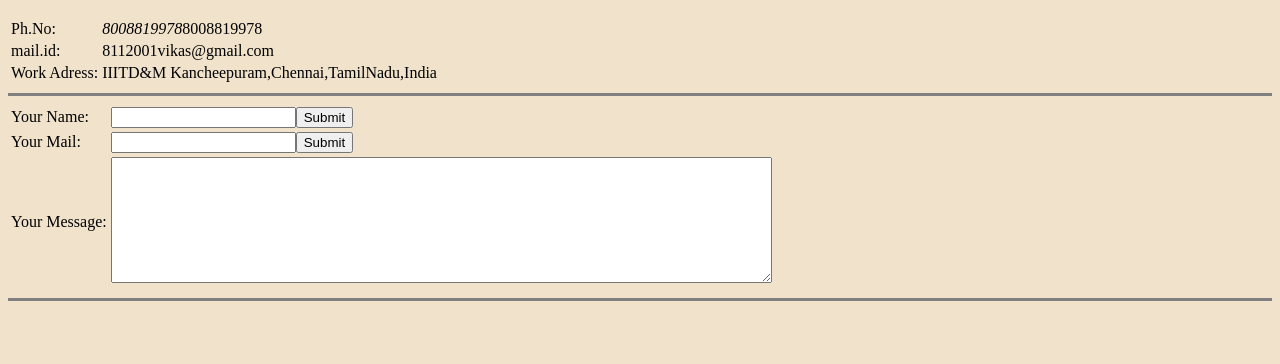
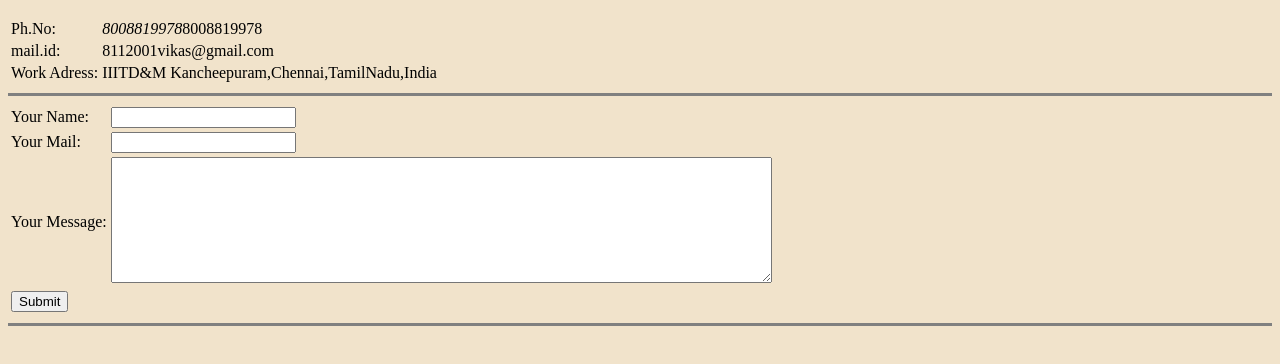
Before and after one commit to dolendravikas/dolendravikas.github.io, a plain HTML site: page contacts.html in a window 1280 px wide. Shown: the part 50-414 px from the top of the page. Drawn offline with Linux system fonts and the light colour scheme.

Commit message:
changed submit input tag.
added a feature that allows the user to direct mail to me, after entering into the contact me web.

```diff
--- a/contacts.html
+++ b/contacts.html
@@ -21,19 +21,22 @@
       </tr>
     </table>
     <hr size="3" noshade>
-    <form class="" action="index.html" method="post">
+    <form class="" action="mailto:8112001vikas@gmail.com" method="post" enctype="text/plain">
       <table>
         <tr>
           <td><label for="">Your Name:</label></td>
-          <td><input type="text" name="" value=""><input type="submit" name=""></td>
+          <td><input type="text" name="Name:" value=""></td>
         </tr>
         <tr>
           <td><label for="">Your Mail:</label></td>
-          <td><input type="email" name="" value=""><input type="submit" name=""></td>
+          <td><input type="email" name="Mail.Id:" value=""></td>
         </tr>
         <tr>
           <td><label for="">Your Message:</label><br></td>
-          <td><textarea name="name" rows="8" cols="80"></textarea></td>
+          <td><textarea name="Message:" rows="8" cols="80"></textarea></td>
+        </tr>
+        <tr>
+          <td><input type="submit" name=""></td>
         </tr>
       </table>
     </form>
```
